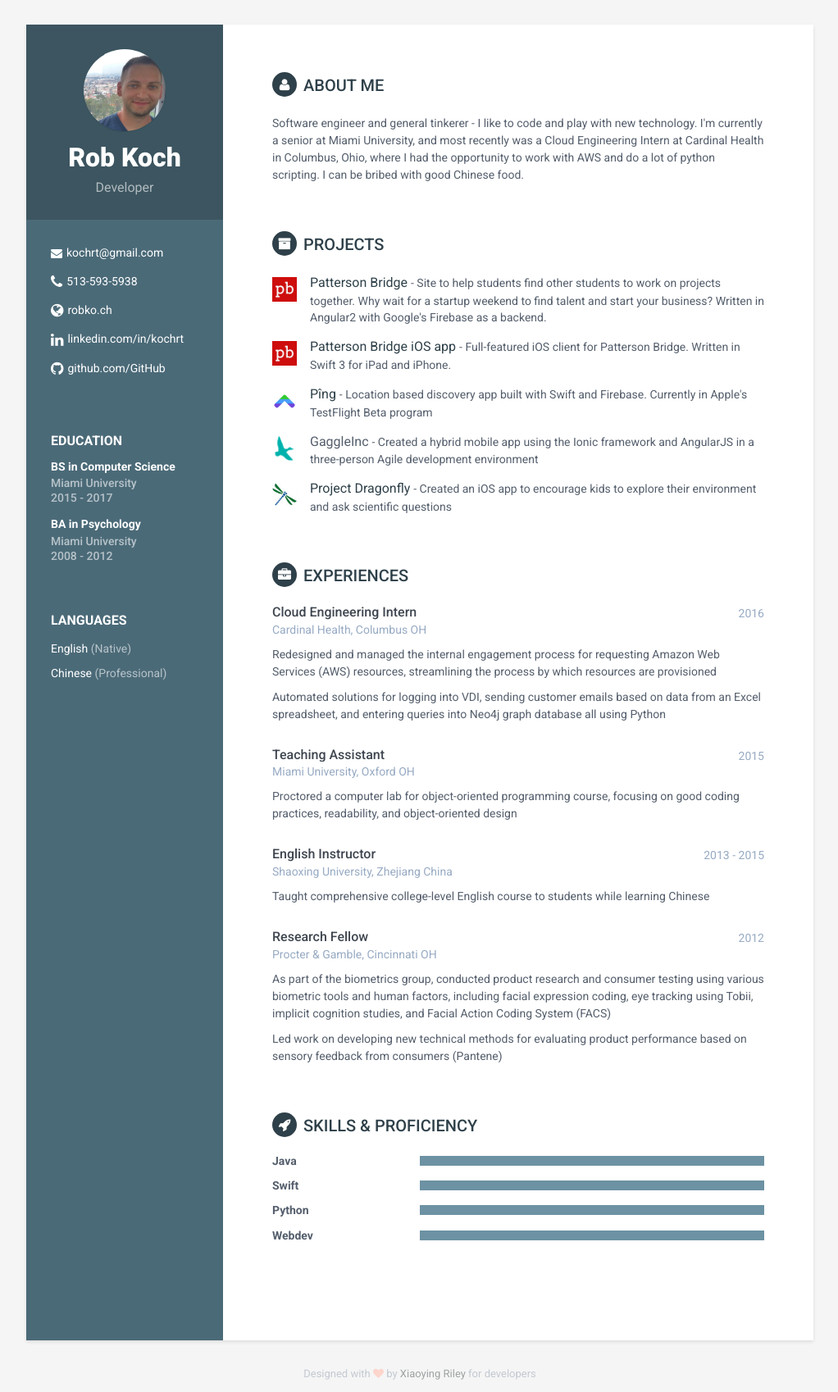
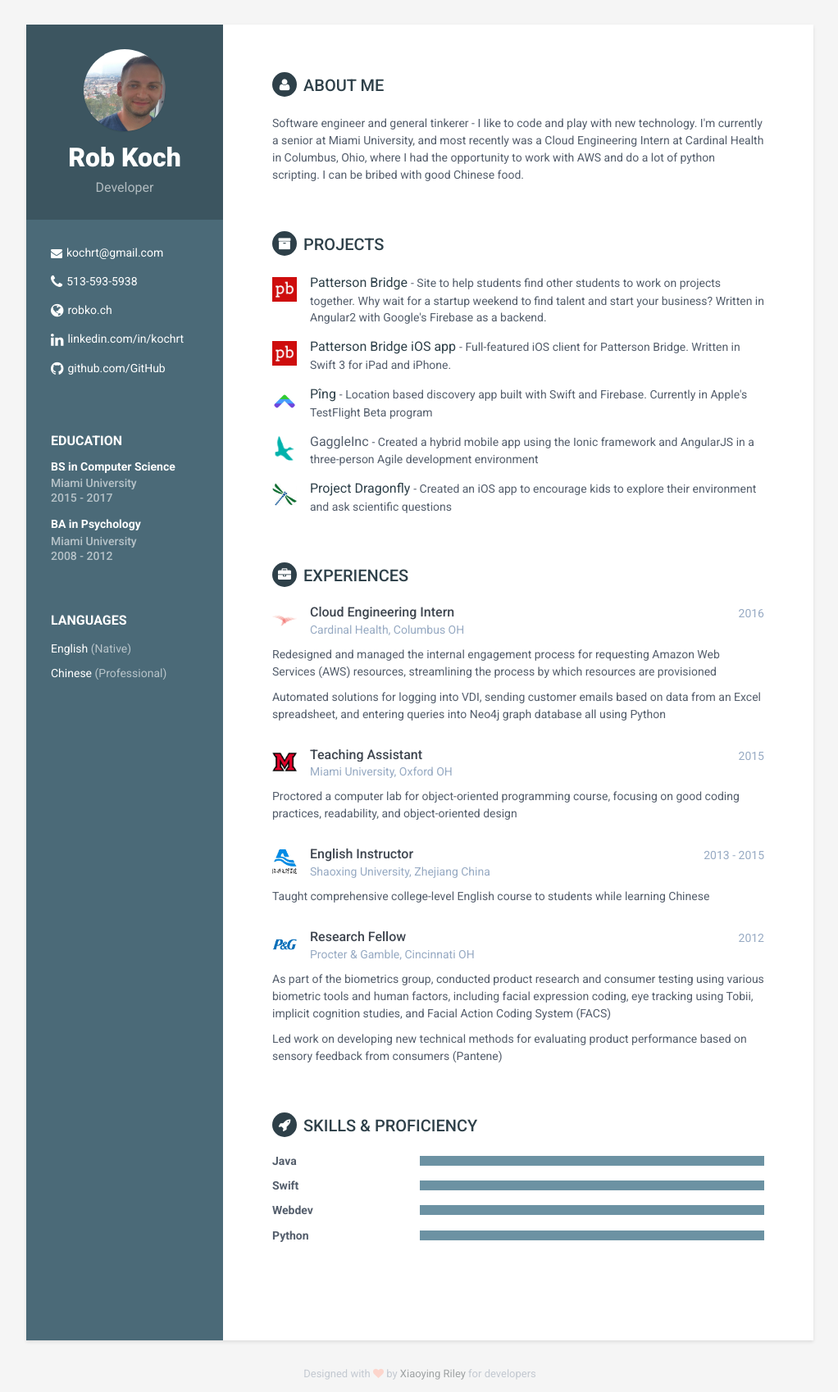
Before and after one commit to kochrt/kochrt.github.io, a Jekyll site: the page built from index.md, in a window 1280 px wide, cut to the strip 0-1698 px from the top of the page. Shown: the whole strip at 82% size, without its empty margins (128-1150 px from the left). Built offline with Jekyll 4.4.1, drawn with Linux system fonts in a browser that asks for light colours.

Commit message:
images for experience

```diff
--- a/_includes/experience.html
+++ b/_includes/experience.html
@@ -4,17 +4,29 @@
     {% for experience in page.experiences %}
     <div class="item">
         <div class="meta">
+
+            {% if experience.img %}
+                <div class="img-wrapper">
+                    <img src="/assets/images/{{ experience.img }}">
+                </div>
+            {% endif %}
+
+            <div class="row-wrapper">
                 <div class="upper-row">
                     <h3 class="job-title">{{ experience.title }}</h3>
                     <div class="time">{{ experience.time }}</div>
                 </div><!--//upper-row-->
                 <div class="company">{{ experience.company }}</div>
+            </div>
+
         </div><!--//meta-->
+
         <div class="details">
             {% for sub in experience.details %}
                 <p>{{ sub }}</p>
             {% endfor %}
         </div><!--//details-->
+
     </div><!--//item-->
     {% endfor %}
 
--- a/assets/css/styles-6.css
+++ b/assets/css/styles-6.css
@@ -193,6 +193,25 @@ p {
 .main-wrapper .experiences-section .item {
   margin-bottom: 30px;
 }
+.main-wrapper .experiences-section .meta {
+  display: flex;
+  flex-direction: row;
+  align-items: center;
+  margin-bottom: 10px;
+}
+.main-wrapper .experiences-section .meta .row-wrapper {
+  width: 100%;
+}
+.main-wrapper .experiences-section .meta .img-wrapper {
+  height: auto;
+  max-width: 30px;
+  margin-right: 16px;
+  margin-bottom: 4px;
+}
+.main-wrapper .experiences-section .meta .img-wrapper img {
+  max-width: 100%;
+  max-height: 100%;
+}
 .main-wrapper .upper-row {
   position: relative;
   overflow: hidden;
@@ -212,7 +231,6 @@ p {
   color: #97AAC3;
 }
 .main-wrapper .company {
-  margin-bottom: 10px;
   color: #97AAC3;
 }
 .main-wrapper .project-title {
--- a/index.md
+++ b/index.md
@@ -38,6 +38,7 @@ projects: [
 experiences: [
     {
         title: "Cloud Engineering Intern",
+        img: "cardinal.png",
         company: "Cardinal Health, Columbus OH",
         time: "2016",
         details: [
@@ -47,6 +48,7 @@ experiences: [
     },
     {
         title: "Teaching Assistant",
+        img: "miami.png",
         company: "Miami University, Oxford OH",
         time: "2015",
         details: [
@@ -55,6 +57,7 @@ experiences: [
     },
     {
         title: "English Instructor",
+        img: "shaoxing.png",
         company: "Shaoxing University, Zhejiang China",
         time: "2013 - 2015",
         details: [
@@ -63,6 +66,7 @@ experiences: [
     },
     {
         title: "Research Fellow",
+        img: "proctergamble.png",
         company: "Procter & Gamble, Cincinnati OH",
         time: "2012",
         details: [
@@ -76,8 +80,8 @@ experiences: [
 skills: [
     [Java, 98%],
     [Swift, 98%],
-    [Python, 92%],
-    [Webdev, 92%]
+    [Webdev, 92%],
+    [Python, 92%]
 ]
 
 ---
```
Also changed, not shown: assets/images/cardinal.jpg (added), assets/images/cardinal.png (added), assets/images/miami.png (added), assets/images/proctergamble.jpg (added), assets/images/proctergamble.png (added), assets/images/shaoxing.jpg (added), assets/images/shaoxing.png (added). Lines whose indentation alone changed are shown as unchanged.
